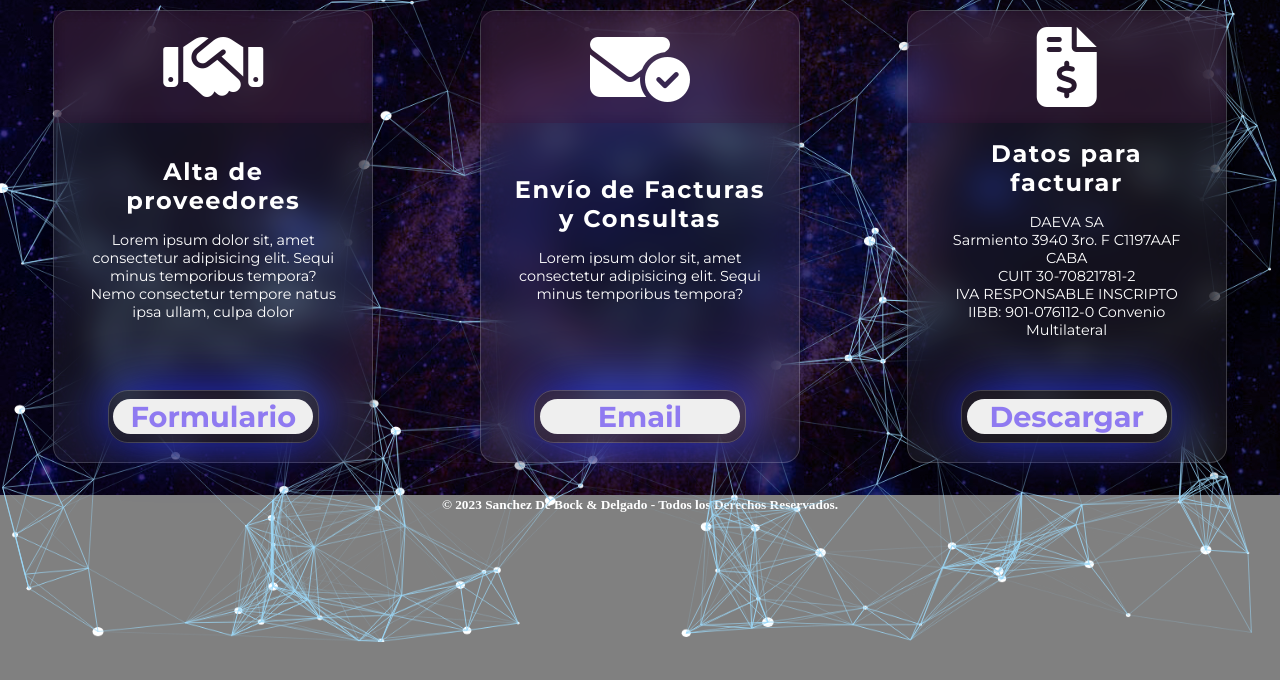
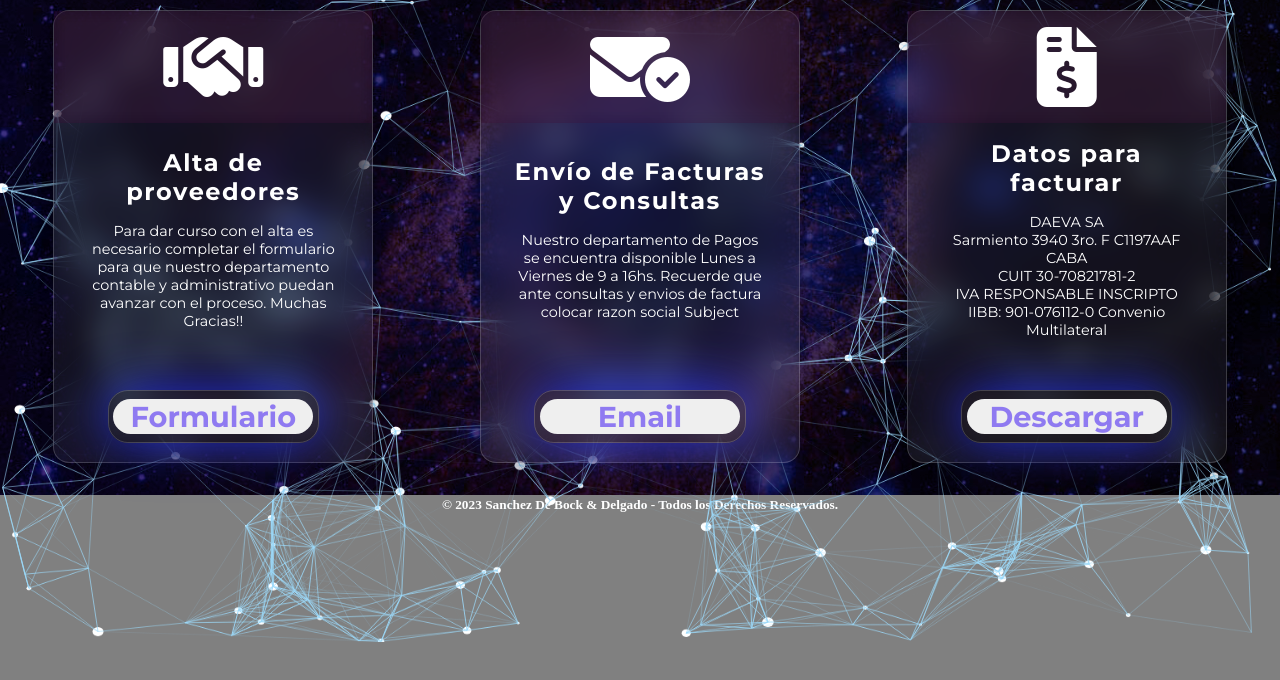
Before and after one commit to comprasdaeva/proveedores, a plain HTML site: page index.html in a window 1280 px wide. Shown: the part 102-782 px from the top of the page. Drawn offline with Linux system fonts and the light colour scheme.

Commit message:
Update index.html
Agrego informacion por cada tarjeta describiendo para que sirve cada una

```diff
--- a/index.html
+++ b/index.html
@@ -33,9 +33,9 @@
                     </div>
                     <div class="content">
                         <h2>Alta de proveedores</h2>
-                        <p>Lorem ipsum dolor sit, amet consectetur adipisicing elit. Sequi minus temporibus tempora?
-                            Nemo
-                            consectetur tempore natus ipsa ullam, culpa dolor</p>
+                        <p>Para dar curso con el alta es necesario completar el formulario para que nuestro
+                            departamento contable y administrativo puedan avanzar con el proceso.
+                            Muchas Gracias!!</p>
 
                     </div>
                     <div class="boton">
@@ -51,7 +51,7 @@
                     </div>
                     <div class="content">
                         <h2>Envío de Facturas y Consultas</h2>
-                        <p>Lorem ipsum dolor sit, amet consectetur adipisicing elit. Sequi minus temporibus tempora?</p>
+                        <p> Nuestro departamento de Pagos se encuentra disponible Lunes a Viernes de 9 a 16hs. Recuerde que ante consultas y envios de factura colocar razon social Subject</p>
                     </div>
                     <div class="boton">
                         <button type="mail"><a href="mailto:pagos@itrsa.com.ar" target="_blank"
```
